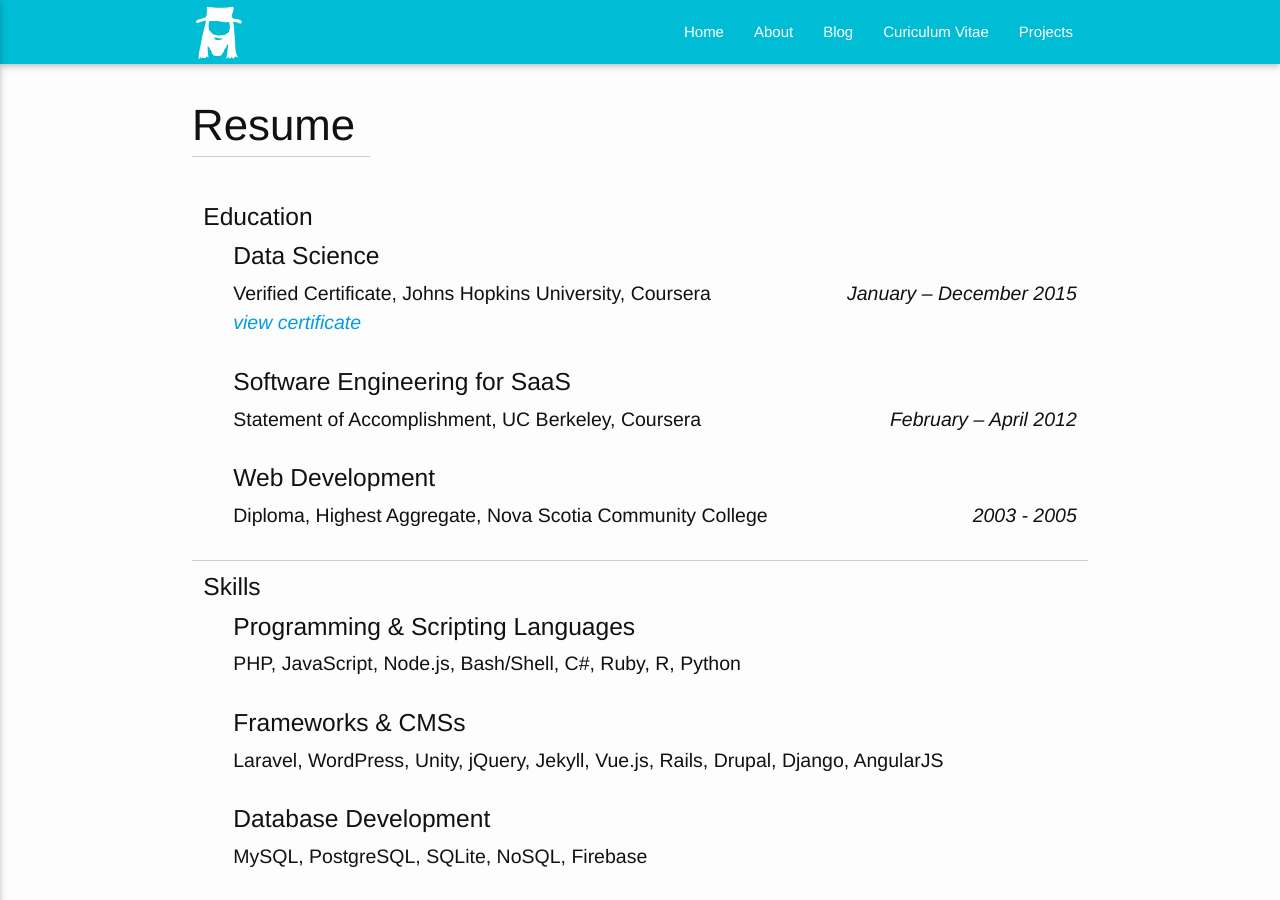
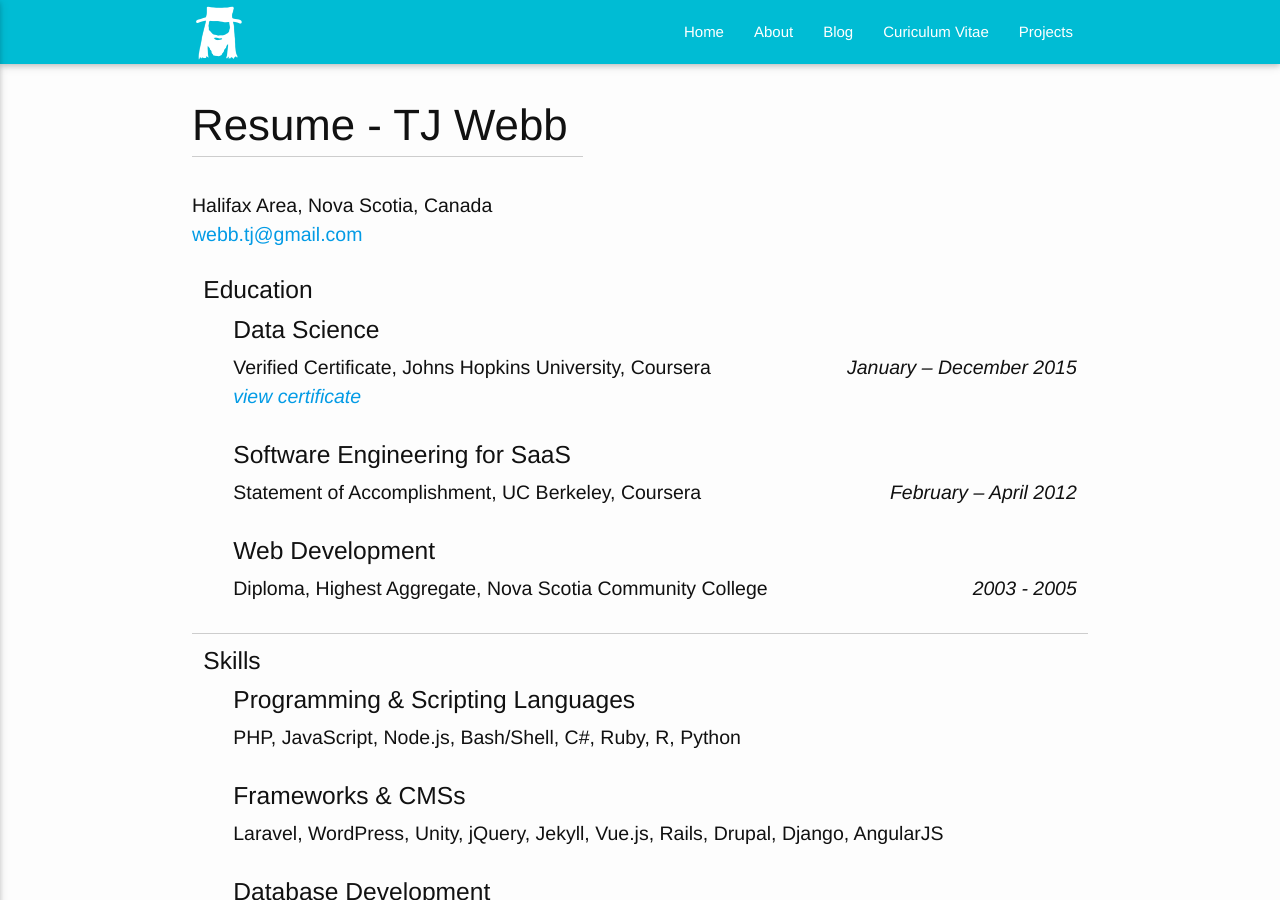
Before and after one commit to webbtj/webbtj.github.io, a Jekyll site: the page built from resume.html, in a window 1280 px wide and 900 px high. Built offline with Jekyll 4.4.1, drawn with Linux system fonts in a browser that asks for light colours; nearby versions of some CDN libraries.

Commit message:
update cv

```diff
--- a/resume.html
+++ b/resume.html
@@ -1,9 +1,15 @@
 ---
 layout: page
-title: Resume
+title: Resume - TJ Webb
 permalink: /resume/
 hidden: true
 ---
+
+<p>
+    Halifax Area, Nova Scotia, Canada
+    <br>
+    <a href="mailto:webb.tj@gmail.com">webb.tj@gmail.com</a>
+</p>
 
 <div class="col s12 list-item">
   <h5>Education</h5>
```
